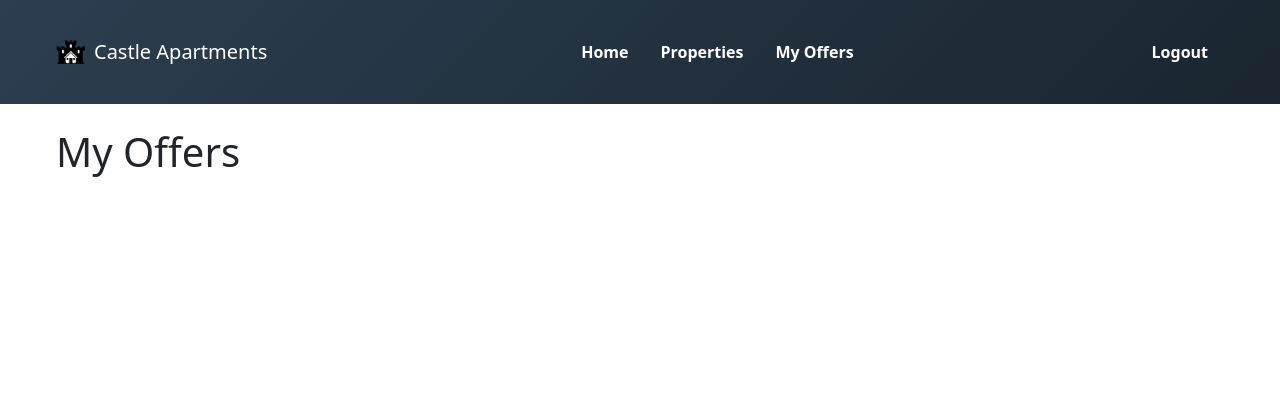
After one commit to kristjansteinarsson/T-220-VLN2_Group-27, a Django app: page /offer/my-offers/ in a window 1280 px wide. The commit adds this page. Shown: the top 420 px of the page. Run offline with Django 5.2, Linux system fonts and the light colour scheme; the visitor is signed in with stand-in values (Sample User, id 1); data that the repository does not hold is empty; some libraries are stand-ins or nearby versions.

Commit message:
UPDATE/ADD :: Created my-offers.html template stuf

```diff
--- a/castle_project/offer/urls.py
+++ b/castle_project/offer/urls.py
@@ -4,4 +4,5 @@ from . import views
 
 urlpatterns = [
     path('', views.index , name = 'offer-index'),
+    path('my-offers/', views.my_offers , name = 'my-offers'),
 ]
--- a/castle_project/offer/views.py
+++ b/castle_project/offer/views.py
@@ -18,6 +18,25 @@ def index(request):
 
         } for x in Offer.objects.all()],
     })
+
+def my_offers(request):
+    user = request.user
+    if user.is_authenticated:
+        offers = Offer.objects.filter(user_id=user.id)
+        return render(request, "offer/my-offers.html", {
+            'offers': [{
+                'id': x.id,
+                'property_id': x.property_id,
+                'offer_date': x.offer_date,
+                'offer_expiration': x.offer_expiration,
+                'offer_status': x.offer_status,
+                'user_id': x.user_id,
+                'offer_price': x.offer_price
+
+            } for x in offers],
+        })
+    else:
+        return HttpResponse("You are not logged in.")
 
 def home(request):
     return render(request, "home.html")
--- a/castle_project/templates/_navigation.html
+++ b/castle_project/templates/_navigation.html
@@ -16,6 +16,11 @@
         <li class="nav-item">
           <a class="nav-link" href="{% url 'property-index' %}">Properties</a>
         </li>
+        {% if user.is_authenticated %}
+        <li class="nav-item">
+          <a class="nav-link" href="{% url 'my-offers' %}">My Offers</a>
+        </li>
+        {% endif %}
       </ul>
       <div class="d-flex">
         {% if user.is_authenticated %}
--- /dev/null
+++ b/castle_project/templates/offer/my-offers.html
@@ -0,0 +1,7 @@
+{% extends "base.html" %}
+
+{% block content %}
+
+    <h1>My Offers</h1>
+
+{% endblock %}
--- a/castle_project/templates/property/properties.html
+++ b/castle_project/templates/property/properties.html
@@ -3,7 +3,11 @@
 
 {% block content %}
     <link rel="stylesheet" href="{% static 'css/property.css' %}?v=1.1">
-
+    {% if not hide_create_btn %}
+        <div class="mb-4">
+            <a href="{% url 'create-property' %}" class="btn btn-outline-dark"><i class="fa fa-home"></i> Create New Property</a>
+        </div>
+    {% endif %}
     <div class="property-container">
 
         {% for property in properties %}
```
Also changed, not shown: castle_project/templates/user/log_in.html (line endings or trailing spaces).
